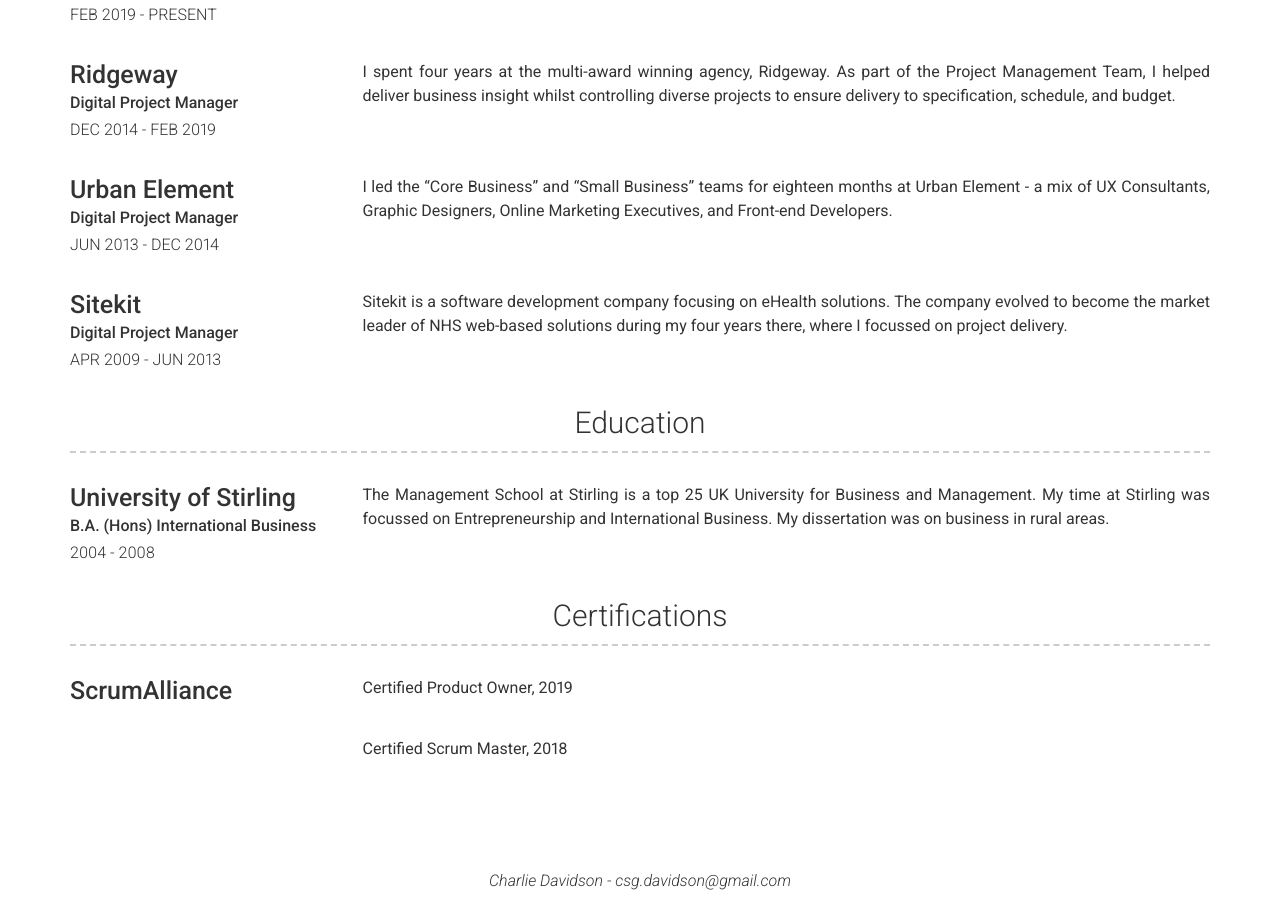
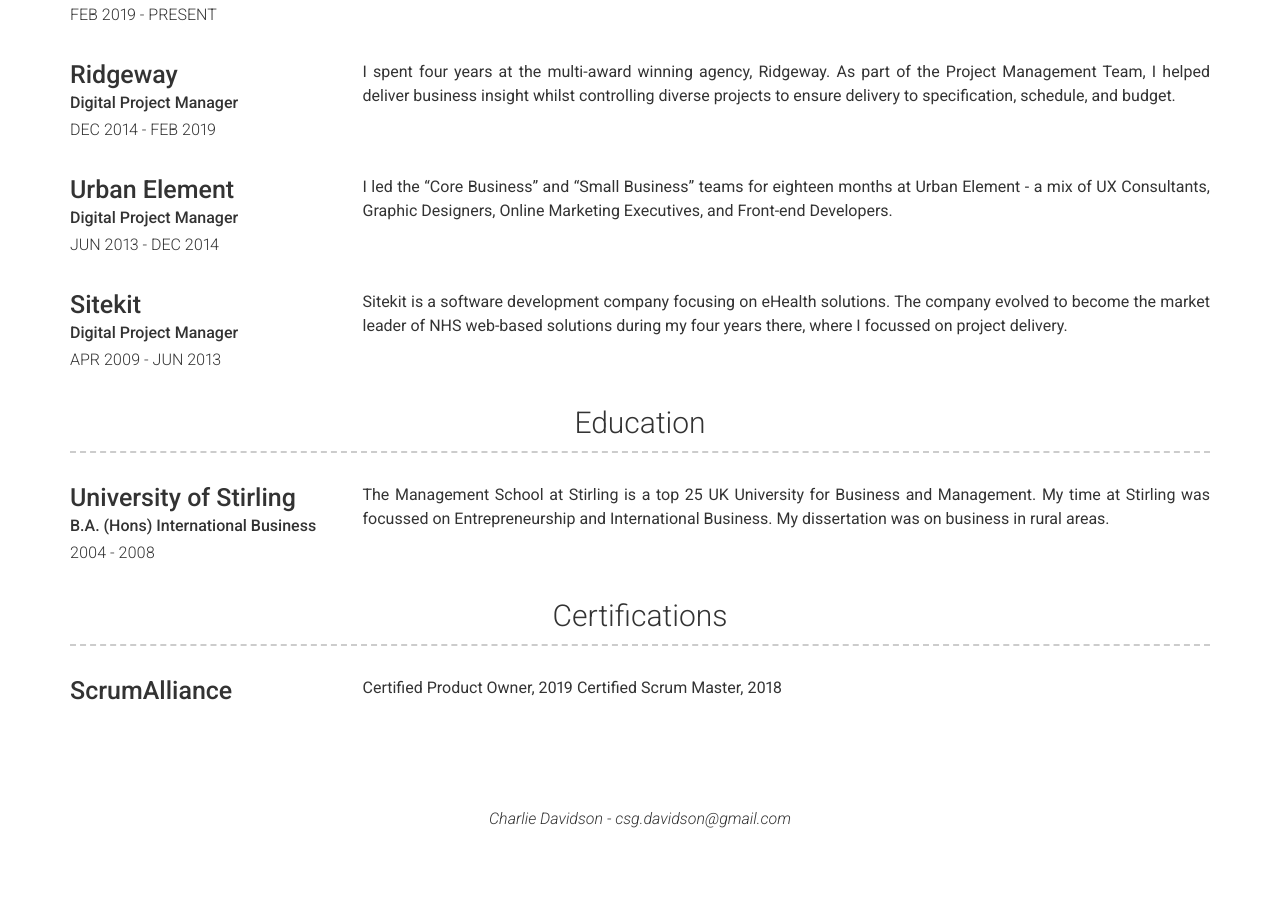
Before and after one commit to csgdavidson/Charlie-Davidson2, a Jekyll site: the page built from index.md, in a window 1280 px wide and 900 px high, scrolled down 662 px. Built offline with Jekyll 4.4.1, drawn with Linux system fonts in a browser that asks for light colours; nearby versions of some CDN libraries; after the commit the page ends 1501 px from its top, so only the background shows below that; part of the change alters nothing that is shown.

```diff
--- a/_data/projects.yml
+++ b/_data/projects.yml
@@ -3,8 +3,4 @@
   name: ScrumAlliance
   description: | # this will include new lines to allow paragraphs
     Certified Product Owner, 2019
-
-- layout: left
-  name:
-  description: | # this will include new lines to allow paragraphs
     Certified Scrum Master, 2018
```
